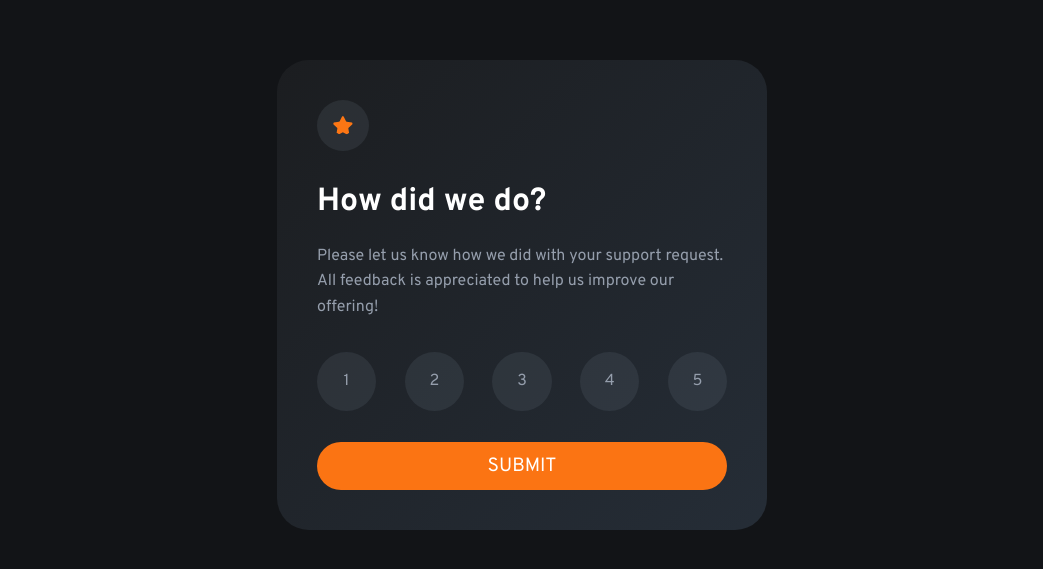
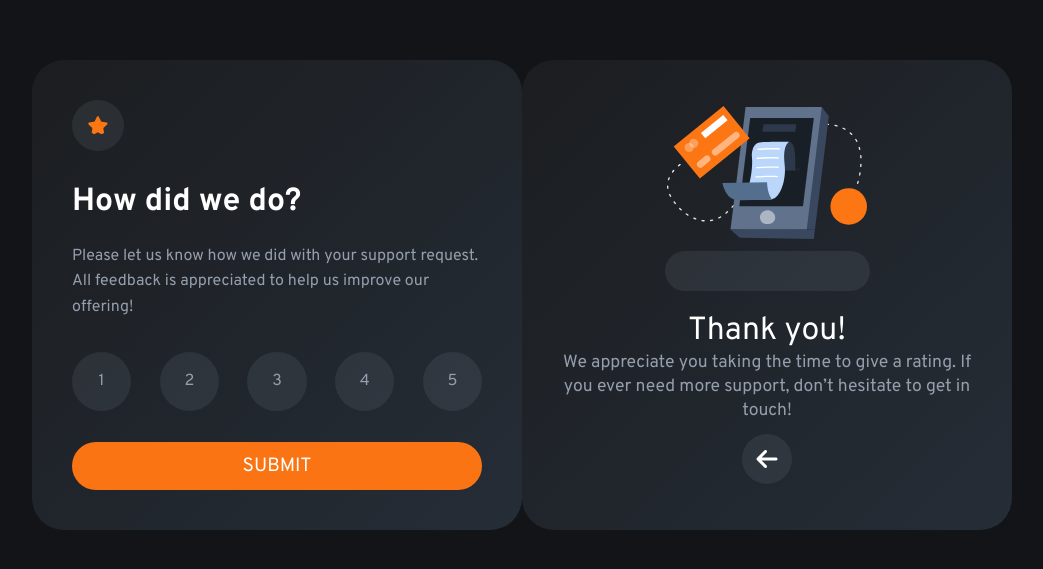
Before and after one commit to guibrbs/Interacting_rating_component, a plain HTML site: page index.html in a window 1280 px wide. Shown: the part 105-674 px from the top of the page, without its empty margins (118-1161 px from the left). Drawn offline with Linux system fonts and the light colour scheme.

Commit message:
:rocket: Adding the return button

```diff
--- a/index.html
+++ b/index.html
@@ -36,13 +36,16 @@
     <div class="btn">Submit</div>
 
   </div>
-  <div class="thanks card inactive">
+  <div class="thanks card active">
     <img src="images/illustration-thank-you.svg" alt="illustration-thank-you" class="illustration">
     <div class="selection" id="selection"></div>
     <div class="thanks-title">Thank you!</div>
     <div class="thanks-description"> We appreciate you taking the time to give a rating. If you ever need more support,
-      don’t hesitate to get in touch!</div>
+      don’t hesitate to get in touch!
+    </div>
+    <i class="fa-solid fa-arrow-left btn-back"></i>
   </div>
   <script src="index.js"></script>
+  <script src="https://kit.fontawesome.com/11a1bdf094.js" crossorigin="anonymous"></script>
 </body>
 </html>
--- a/main.css
+++ b/main.css
@@ -152,3 +152,22 @@ body{
     background-color: var(--neutral-lightGrey) !important;
     color: var(--neutral-white);
 }
+
+
+.btn-back.fa-solid.fa-arrow-left{
+    display: flex;
+    justify-content: center;
+    align-items: center;
+    color: var(--neutral-white);
+    width: 50px;
+    height: 50px;
+    background-color: hsla(216, 12%, 54%, 0.144);
+    font-size: 1.5rem;
+    border-radius: 50%;
+    cursor: pointer;
+    transition: .3s;
+}
+
+.btn-back.fa-solid.fa-arrow-left:hover{
+    color: var(--primary);
+}
```
